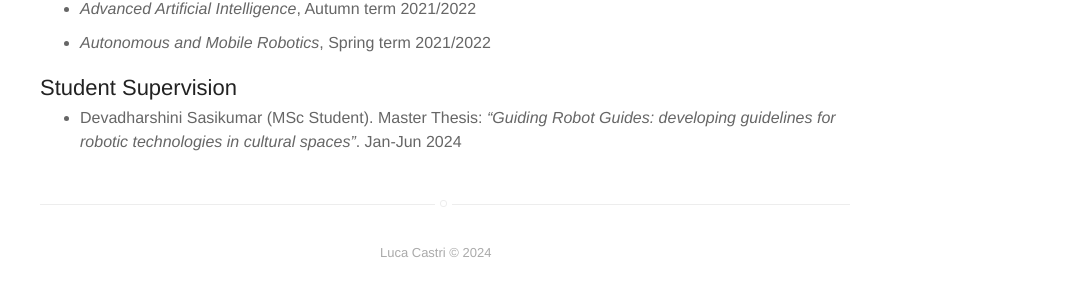
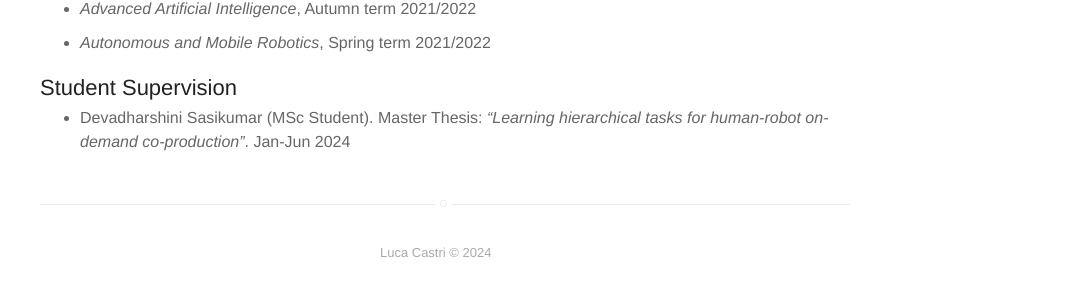
Before and after one commit to lcastri/lcastri.github.io, a Jekyll site: the page built from teaching.html, in a window 1280 px wide. Shown: the part 400-696 px from the top of the page, without its empty margins (195-1280 px from the left). Built offline with Jekyll 4.4.1, drawn with Linux system fonts in a browser that asks for light colours; nearby versions of some CDN libraries.

Commit message:
msc title changed

```diff
--- a/teaching.html
+++ b/teaching.html
@@ -36,6 +36,6 @@ layout: page
 <h2>Student Supervision</h2>
 <ul>
     <li>
-        <div>Devadharshini Sasikumar (MSc Student). Master Thesis: <em>“Guiding Robot Guides: developing guidelines for robotic technologies in cultural spaces”</em>. Jan-Jun 2024</div>
+        <div>Devadharshini Sasikumar (MSc Student). Master Thesis: <em>“Learning hierarchical tasks for human-robot on-demand co-production”</em>. Jan-Jun 2024</div>
     </li>
 </ul>
```
